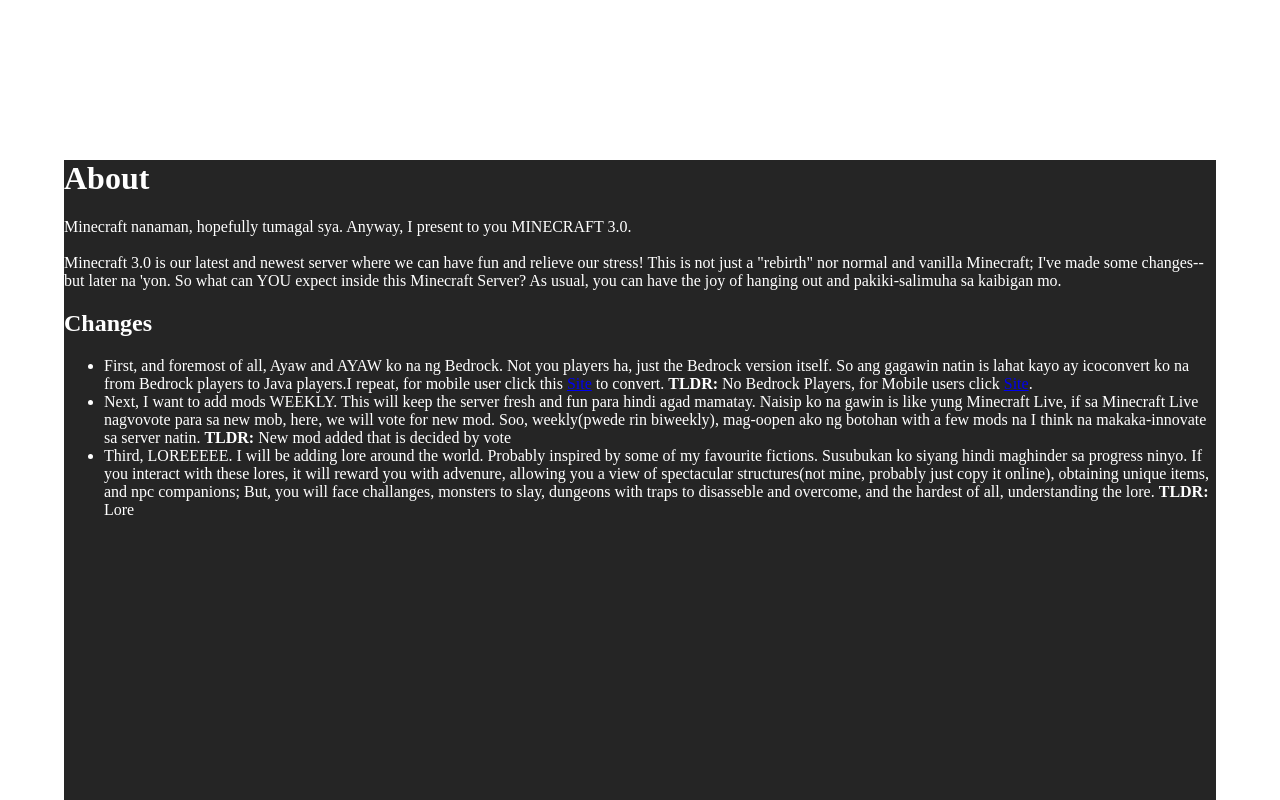
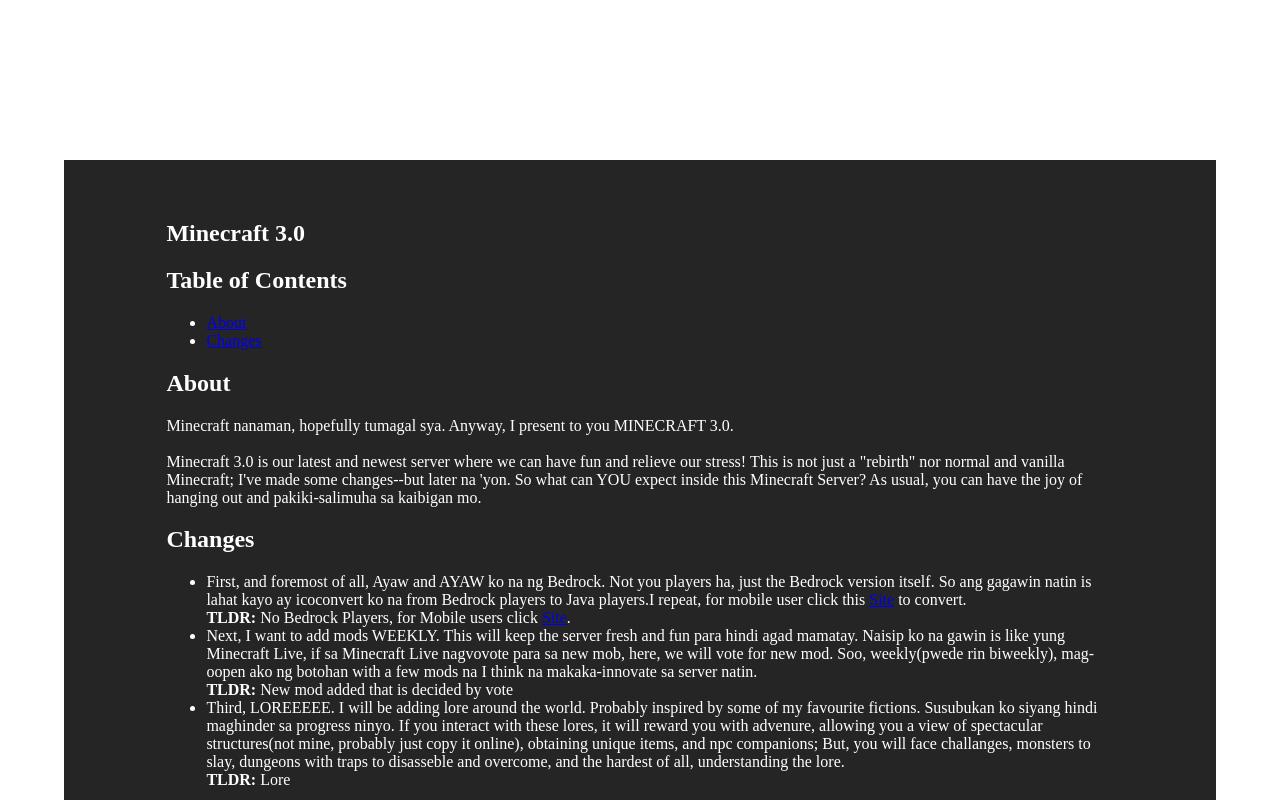
Before and after one commit to ritodo05225/Minecraft3.0, a plain HTML site: page index.html in a window 1280 px wide. Shown: the top 800 px of the page. Drawn offline with Linux system fonts and the light colour scheme.

Commit message:
modified:   index.html 	modified:   style.css

```diff
--- a/index.html
+++ b/index.html
@@ -10,15 +10,29 @@
 </head>
 <body>
     <div class="mainB" >
+        <nav class="tableofcontents">
+        <h1>Minecraft 3.0</h1>
+
+        <h2>Table of Contents</h2>
+        <ul>
+            <li><a href="#SAbout">About</a></li>
+            <li><a href="#SChanges">Changes</a></li>
+        </ul>
+
+        </nav>
+
+        <section id="SAbout">
         <h1>About</h1>
         <p1>Minecraft nanaman, hopefully tumagal sya. Anyway, I present to you MINECRAFT 3.0.<br><br></p1>
         <p11>Minecraft 3.0 is our latest and newest server where we can have fun and relieve our stress! This is not just a "rebirth" nor normal and vanilla Minecraft; I've made some changes--but later na 'yon. So what can YOU expect inside this Minecraft Server? As usual, you can have the joy of hanging out and pakiki-salimuha sa kaibigan mo.</p11>
-
+        </section>
+        <section id="SChanges">
         <h2>Changes</h2>
         <ul>
-        <li>First, and foremost of all, Ayaw and AYAW ko na ng Bedrock. Not you players ha, just the Bedrock version itself. So ang gagawin natin is lahat kayo ay icoconvert ko na from Bedrock players to Java players.I repeat, for mobile user click this <a href="index2.html">Site</a> to convert. <strong>TLDR:</strong> No Bedrock Players, for Mobile users click <a href="index2.html">Site</a>. </li>
-        <li>Next, I want to add mods WEEKLY. This will keep the server fresh and fun para hindi agad mamatay. Naisip ko na gawin is like yung Minecraft Live, if sa Minecraft Live nagvovote para sa new mob, here, we will vote for new mod. Soo, weekly(pwede rin biweekly), mag-oopen ako ng botohan with a few mods na I think na makaka-innovate sa server natin. <strong>TLDR:</strong> New mod added that is decided by vote</li>
-        <li>Third, LOREEEEE. I will be adding lore around the world. Probably inspired by some of my favourite fictions. Susubukan ko siyang hindi maghinder sa progress ninyo. If you interact with these lores, it will reward you with advenure, allowing you a view of spectacular structures(not mine, probably just copy it online), obtaining unique items, and npc companions; But, you will face challanges, monsters to slay, dungeons with traps to disasseble and overcome, and the hardest of all, understanding the lore. <strong>TLDR:</strong> Lore</li>
+        <li>First, and foremost of all, Ayaw and AYAW ko na ng Bedrock. Not you players ha, just the Bedrock version itself. So ang gagawin natin is lahat kayo ay icoconvert ko na from Bedrock players to Java players.I repeat, for mobile user click this <a href="index2.html">Site</a> to convert. <br><strong>TLDR:</strong> No Bedrock Players, for Mobile users click <a href="index2.html">Site</a>. </li>
+        <li>Next, I want to add mods WEEKLY. This will keep the server fresh and fun para hindi agad mamatay. Naisip ko na gawin is like yung Minecraft Live, if sa Minecraft Live nagvovote para sa new mob, here, we will vote for new mod. Soo, weekly(pwede rin biweekly), mag-oopen ako ng botohan with a few mods na I think na makaka-innovate sa server natin. <br><strong>TLDR:</strong> New mod added that is decided by vote</li>
+        <li>Third, LOREEEEE. I will be adding lore around the world. Probably inspired by some of my favourite fictions. Susubukan ko siyang hindi maghinder sa progress ninyo. If you interact with these lores, it will reward you with advenure, allowing you a view of spectacular structures(not mine, probably just copy it online), obtaining unique items, and npc companions; But, you will face challanges, monsters to slay, dungeons with traps to disasseble and overcome, and the hardest of all, understanding the lore. <br><strong>TLDR:</strong> Lore</li>
+        </section>
     </ul>
     </div>
 </body>
--- a/style.css
+++ b/style.css
@@ -15,7 +15,10 @@
     margin: auto;
     margin-top: 20vh;
 
-    padding: vw;
+    padding-left: 8vw;
+    padding-right: 8vw;
+    padding-top: 5vh;
+    padding-bottom: 5vh;
 
     height: 100rem;
     width: 90vw;
```
